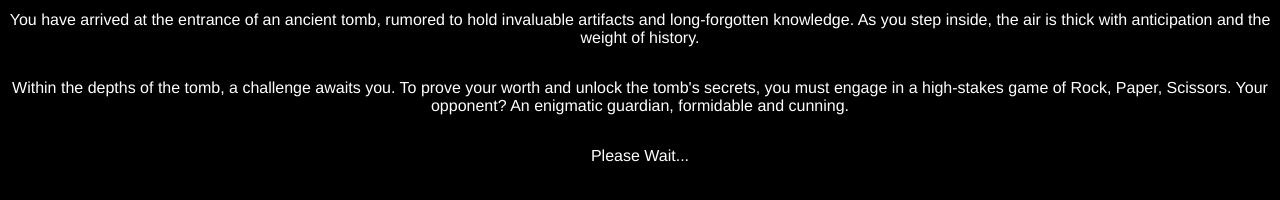
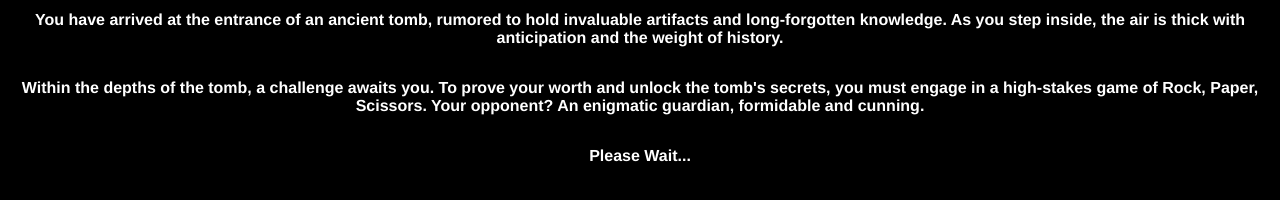
Before and after one commit to adilshads/rockPaperScissors, a plain HTML site: page index.html in a window 1280 px wide. Shown: the part 352-552 px from the top of the page. Drawn offline with Linux system fonts and the light colour scheme; a web font is replaced by a local one.

Commit message:
Credit photographer and adjust font for new image

```diff
--- a/style.css
+++ b/style.css
@@ -19,8 +19,11 @@ body {
     justify-content: center;
 
     /* Font */
-    font-family: 'Old Standard TT', 'Franklin Gothic Medium', 'Arial Narrow', Arial, sans-serif;
-    color:###000080;
+    font-family: 'Trebuchet MS', 'Lucida Sans Unicode', 'Lucida Grande', 'Lucida Sans', Arial, sans-serif;
+    font-weight: bold;
+    color: silver;
+
+
 }
 
 #black-screen {
```
Also changed, not shown: 1 other file.
